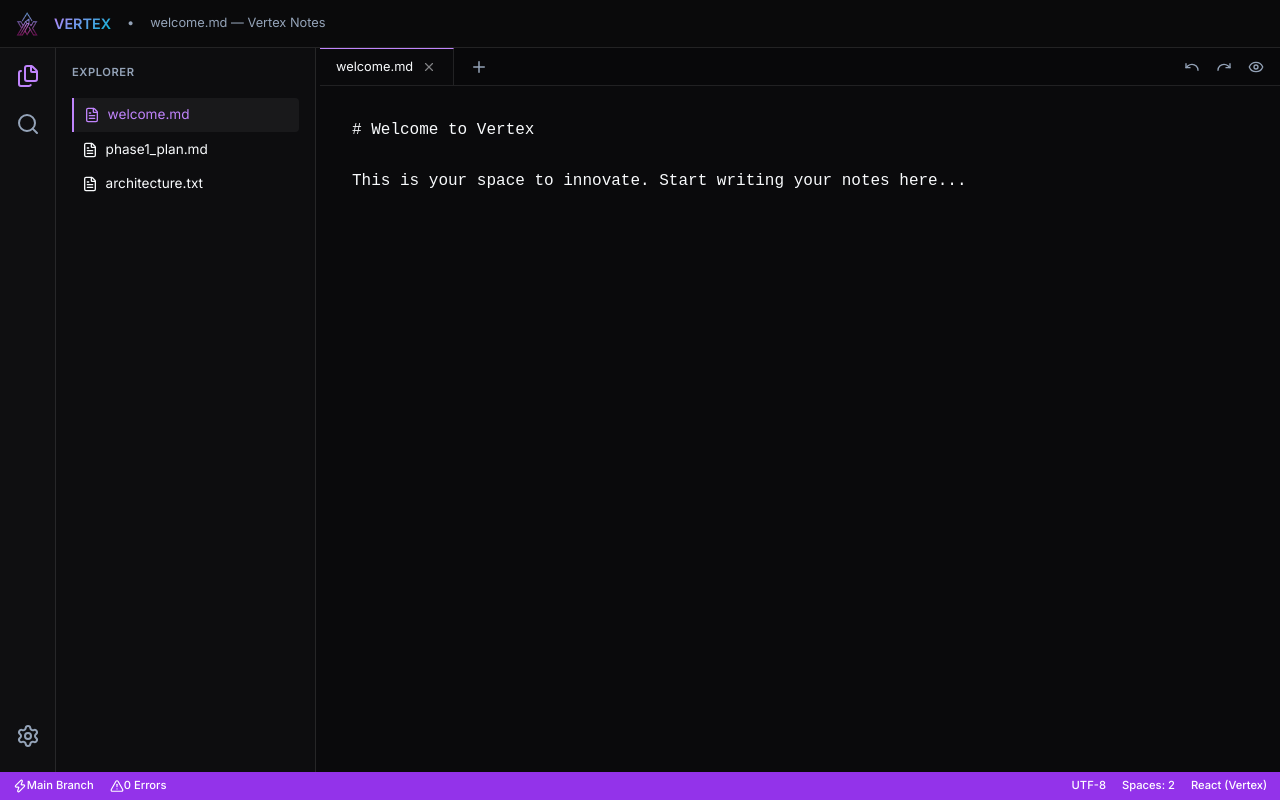
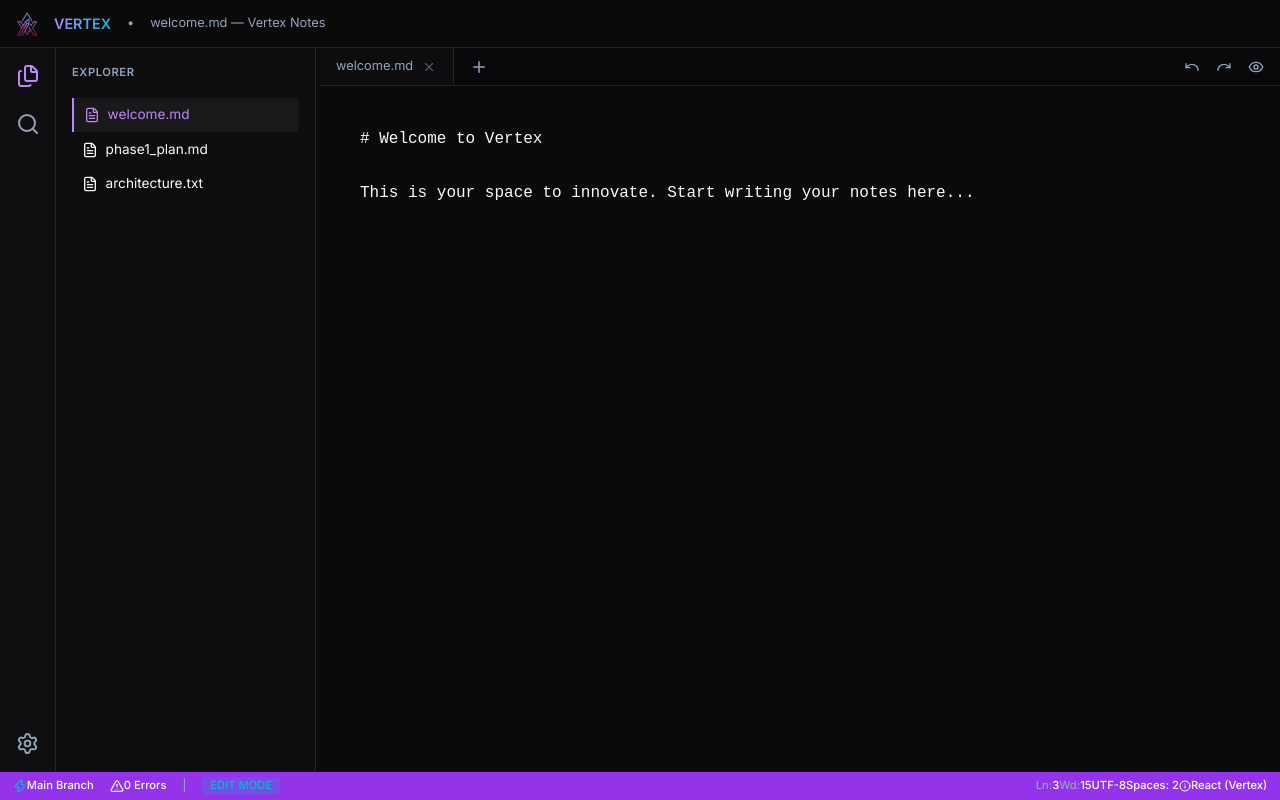
Before and after one commit to SidHarshal/Vertex, a React (Vite) app: page / in a window 1280 px wide. Both pictures are taken after a click on the button "Initialize Workspace". Built offline with nearby package versions, Linux system fonts and the light colour scheme.

Commit message:
adding edit and preview mode

```diff
--- a/package.json
+++ b/package.json
@@ -12,7 +12,9 @@
   "dependencies": {
     "lucide-react": "^1.7.0",
     "react": "^19.2.4",
-    "react-dom": "^19.2.4"
+    "react-dom": "^19.2.4",
+    "react-markdown": "^10.1.0",
+    "remark-gfm": "^4.0.1"
   },
   "devDependencies": {
     "@eslint/js": "^9.39.4",
--- a/src/App.jsx
+++ b/src/App.jsx
@@ -1,4 +1,4 @@
-import React, { useState, useEffect, useRef } from 'react';
+import React, { useState, useEffect } from 'react';
 import './index.css';
 
 // Components
@@ -12,6 +12,7 @@ import OnboardingScreen from './components/OnboardingScreen';
 function App() {
   const [isOnboarded, setIsOnboarded] = useState(false);
   const [activeFile, setActiveFile] = useState('welcome.md');
+  const [lastActiveNote, setLastActiveNote] = useState('welcome.md');
   const [content, setContent] = useState('# Welcome to Vertex\n\nThis is your space to innovate. Start writing your notes here...');
   const [notes, setNotes] = useState([
     { name: 'welcome.md', content: '# Welcome to Vertex\n\nThis is your space to innovate. Start writing your notes here...' },
@@ -19,16 +20,37 @@ function App() {
     { name: 'architecture.txt', content: 'Vertex Core Architecture\n- React Frontend\n- Vite Build System\n- Glassmorphism Design' }
   ]);
 
+  // Editor Mode State
+  const [isEditMode, setIsEditMode] = useState(true);
+
   // Sidebar Logic
   const [activeView, setActiveView] = useState('explorer');
   const [isSidebarOpen, setIsSidebarOpen] = useState(true);
   const [searchQuery, setSearchQuery] = useState('');
 
   const toggleView = (view) => {
+    if (activeFile === 'Settings') {
+      setActiveFile(lastActiveNote);
+      setActiveView(view);
+      setIsSidebarOpen(true);
+      return;
+    }
+
     if (activeView === view) {
       setIsSidebarOpen(!isSidebarOpen);
     } else {
       setActiveView(view);
+      setIsSidebarOpen(true);
+    }
+  };
+
+  const openSettings = () => {
+    if (activeFile !== 'Settings') {
+      setLastActiveNote(activeFile);
+      setActiveFile('Settings');
+      setIsSidebarOpen(false);
+    } else {
+      setActiveFile(lastActiveNote);
       setIsSidebarOpen(true);
     }
   };
@@ -71,7 +93,9 @@ function App() {
   const selectFile = (fileName) => {
     const note = notes.find(n => n.name === fileName);
     setActiveFile(fileName);
+    setLastActiveNote(fileName);
     setContent(note.content);
+    setIsEditMode(true); // Default to edit mode on file open
   };
 
   if (!isOnboarded) {
@@ -87,7 +111,12 @@ function App() {
       <Header activeFile={activeFile} />
 
       {/* Activity Bar */}
-      <ActivityBar activeView={activeView} onViewToggle={toggleView} />
+      <ActivityBar
+        activeView={activeView}
+        activeFile={activeFile}
+        onViewToggle={toggleView}
+        onSettingsClick={openSettings}
+      />
 
       {/* Sidebar / Explorer */}
       <Sidebar
@@ -109,11 +138,16 @@ function App() {
       <EditorArea
         activeFile={activeFile}
         content={content}
+        isEditMode={isEditMode}
+        onModeToggle={() => setIsEditMode(!isEditMode)}
         onContentChange={(val) => setContent(val)}
       />
 
       {/* Footer */}
-      <Footer />
+      <Footer
+        content={content}
+        isEditMode={isEditMode}
+      />
     </div>
   );
 }
--- a/src/components/ActivityBar.jsx
+++ b/src/components/ActivityBar.jsx
@@ -1,23 +1,27 @@
 import React from 'react';
 import { Files, Search, Settings } from 'lucide-react';
 
-const ActivityBar = ({ activeView, onViewToggle }) => {
+const ActivityBar = ({ activeView, activeFile, onViewToggle, onSettingsClick }) => {
   return (
     <aside className="activity-bar">
       <div
-        className={`activity-icon ${activeView === 'explorer' ? 'active' : ''}`}
+        className={`activity-icon ${activeView === 'explorer' && activeFile !== 'Settings' ? 'active' : ''}`}
         onClick={() => onViewToggle('explorer')}
       >
         <Files size={24} />
       </div>
       <div
-        className={`activity-icon ${activeView === 'search' ? 'active' : ''}`}
+        className={`activity-icon ${activeView === 'search' && activeFile !== 'Settings' ? 'active' : ''}`}
         onClick={() => onViewToggle('search')}
       >
         <Search size={24} />
       </div>
-      <div style={{ marginTop: 'auto', marginBottom: '1rem' }}>
-        <Settings className="activity-icon" size={24} />
+      <div
+        style={{ marginTop: 'auto', marginBottom: '1rem' }}
+        className={`activity-icon ${activeFile === 'Settings' ? 'active' : ''}`}
+        onClick={onSettingsClick}
+      >
+        <Settings size={23} />
       </div>
     </aside>
   );
--- a/src/components/EditorArea.jsx
+++ b/src/components/EditorArea.jsx
@@ -1,13 +1,18 @@
 import React from 'react';
-import { X, Plus, Undo, Redo, Eye } from 'lucide-react';
+import { X, Plus, Undo, Redo, Eye, Pencil } from 'lucide-react';
+import ReactMarkdown from 'react-markdown';
+import remarkGfm from 'remark-gfm';
+import Settings from './Settings';
 
-const EditorArea = ({ activeFile, content, onContentChange }) => {
+const EditorArea = ({ activeFile, content, onContentChange, isEditMode, onModeToggle }) => {
+  const isSettings = activeFile === 'Settings';
+
   return (
     <main className="main-editor">
       <div className="editor-tabs">
         <div className="flex" style={{ height: '100%', alignItems: 'center' }}>
           <div className="tabs-container">
-            <div className="tab active">
+            <div className={`tab ${isSettings ? 'active' : ''}`}>
               {activeFile}
               <div className="tab-close">
                 <X size={14} />
@@ -20,23 +25,48 @@ const EditorArea = ({ activeFile, content, onContentChange }) => {
         </div>
 
         <div className="editor-actions">
+          {!isSettings && (
+            <>
               <div className="action-btn" title="Undo">
                 <Undo size={16} />
               </div>
               <div className="action-btn" title="Redo">
                 <Redo size={16} />
               </div>
-          <div className="action-btn" title="Preview">
+            </>
+          )}
+
+          {!isSettings && (
+            <div className="action-btn" title={isEditMode ? "Preview Mode" : "Edit Mode"} onClick={onModeToggle}>
+              {isEditMode ? (
                 <Eye size={16} />
+              ) : (
+                <Pencil size={16} className="text-secondary" />
+              )}
+            </div>
+          )}
         </div>
       </div>
-      </div>
+
+      <div className="editor-view-container" style={{ flex: 1, overflowY: 'auto', display: 'flex', flexDirection: 'column' }}>
+        {isSettings ? (
+          <Settings />
+        ) : isEditMode ? (
           <textarea
             className="editor-content"
+            style={{ width: '100%', height: '100%', flex: 1 }}
             value={content}
             onChange={(e) => onContentChange(e.target.value)}
             spellCheck="false"
           />
+        ) : (
+          <div className="preview-content animate-fade-in">
+            <ReactMarkdown remarkPlugins={[remarkGfm]}>
+              {content || "No content to preview."}
+            </ReactMarkdown>
+          </div>
+        )}
+      </div>
     </main>
   );
 };
--- a/src/components/Footer.jsx
+++ b/src/components/Footer.jsx
@@ -1,23 +1,41 @@
 import React from 'react';
-import { Zap, TriangleAlert } from 'lucide-react';
+import { Zap, TriangleAlert, Info } from 'lucide-react';
 
-const Footer = () => {
+const Footer = ({ content, isEditMode }) => {
+  const lineCount = content.split('\n').length;
+  const wordCount = content.trim().split(/\s+/).filter(word => word.length > 0).length;
+
   return (
     <footer className="editor-footer">
-      <div className="flex gap-4">
+      <div className="flex gap-4 items-center">
         <div className="flex items-center gap-2">
-          <Zap size={14} />
+          <Zap size={14} className="text-secondary" />
           Main Branch
         </div>
         <div className="flex items-center gap-1">
           <TriangleAlert size={14} />
            0 Errors
         </div>
+        <span className="text-muted">|</span>
+        <div className="flex items-center gap-1">
+          {isEditMode ? (
+            <span className="badge-inline" style={{ background: 'rgba(6, 182, 212, 0.2)', color: 'var(--secondary)', padding: '0 0.5rem', borderRadius: '4px' }}>EDIT MODE</span>
+          ) : (
+            <span className="badge-inline" style={{ background: 'rgba(147, 51, 234, 0.2)', color: 'var(--primary-light)', padding: '0 0.5rem', borderRadius: '4px' }}>PREVIEW MODE</span>
+          )}
+        </div>
       </div>
-      <div className="flex gap-4">
+      <div className="flex gap-6 items-center">
+        <div className="flex gap-2">
+           <span className="text-muted">Ln:</span> {lineCount}
+           <span className="text-muted">Wd:</span> {wordCount}
+        </div>
         <div>UTF-8</div>
         <div>Spaces: 2</div>
-        <div>React (Vertex)</div>
+        <div className="flex items-center gap-2">
+           <Info size={12} />
+           React (Vertex)
+        </div>
       </div>
     </footer>
   );
--- /dev/null
+++ b/src/components/Settings.jsx
@@ -0,0 +1,66 @@
+import React from 'react';
+import { User, Palette, Shield, Info } from 'lucide-react';
+
+const Settings = () => {
+  return (
+    <div className="editor-content animate-fade-in" style={{ padding: '3rem', maxWidth: '800px', margin: '0 auto' }}>
+      <h2 className="text-2xl mb-8 gradient-text">Vertex Settings</h2>
+
+      {/* Account Section */}
+      <section className="mb-10">
+        <div className="flex items-center gap-3 mb-6" style={{ borderBottom: '1px solid var(--glass-border)', paddingBottom: '0.8rem' }}>
+          <User size={20} className="text-primary-light" />
+          <h3 className="text-xl">Account Configuration</h3>
+        </div>
+        <div className="glass p-6 flex flex-column gap-4">
+          <div className="flex justify-between items-center">
+            <div>
+              <div className="font-semibold">Professional Profile</div>
+              <div className="text-muted text-sm">Managing core account identities and sync.</div>
+            </div>
+            <button className="btn-glass" style={{ padding: '0.4rem 1rem', fontSize: '0.8rem' }}>Edit Profile</button>
+          </div>
+          <div className="flex justify-between items-center">
+            <div>
+              <div className="font-semibold">Security Level</div>
+              <div className="text-muted text-sm">Enterprise-grade MFA is active.</div>
+            </div>
+            <Shield size={18} className="text-secondary" />
+          </div>
+        </div>
+      </section>
+
+      {/* Theme Section */}
+      <section className="mb-10">
+        <div className="flex items-center gap-3 mb-6" style={{ borderBottom: '1px solid var(--glass-border)', paddingBottom: '0.8rem' }}>
+          <Palette size={20} className="text-primary-light" />
+          <h3 className="text-xl">Visual Preferences</h3>
+        </div>
+        <div className="grid gap-4">
+          <div className="glass p-4 text-center glass-hover cursor-pointer border-primary-light" style={{ borderColor: 'var(--primary-light)' }}>
+            <div className="font-bold mb-1">Vertex Dark (Default)</div>
+            <div className="text-xs text-muted">Deep violet & cyan mesh</div>
+          </div>
+          <div className="glass p-4 text-center glass-hover cursor-pointer">
+            <div className="font-bold mb-1">Cyberpunk</div>
+            <div className="text-xs text-muted">Neon yellow & hot pink</div>
+          </div>
+          <div className="glass p-4 text-center glass-hover cursor-pointer">
+            <div className="font-bold mb-1">Minimalist</div>
+            <div className="text-xs text-muted">Muted greys & soft whites</div>
+          </div>
+        </div>
+      </section>
+
+      {/* Info Section */}
+      <section style={{ opacity: 0.5, marginTop: '4rem' }}>
+        <div className="flex items-center gap-2 text-sm justify-center">
+          <Info size={14} />
+          Vertex V1.0.0 &bull; Built with Agentic Power
+        </div>
+      </section>
+    </div>
+  );
+};
+
+export default Settings;
--- a/src/index.css
+++ b/src/index.css
@@ -445,15 +445,69 @@ h1, h2, h3 {
 
 .editor-content {
   flex: 1;
-  padding: 2rem;
+  padding: 2.5rem;
   font-family: var(--font-mono);
   font-size: 1rem;
   color: var(--text-main);
-  line-height: 1.6;
+  line-height: 1.7;
   outline: none;
   background: transparent;
   border: none;
   resize: none;
+  scroll-padding-top: 1rem;
+}
+
+.preview-content {
+  flex: 1;
+  padding: 2.5rem 4rem;
+  overflow-y: auto;
+  color: var(--text-main);
+  line-height: 1.8;
+  font-family: var(--font-sans);
+}
+
+.preview-content h1,
+.preview-content h2,
+.preview-content h3 {
+  margin-top: 2rem;
+  margin-bottom: 1rem;
+  border-bottom: 1px solid var(--glass-border);
+  padding-bottom: 0.5rem;
+}
+
+.preview-content p {
+  margin-bottom: 1.5rem;
+}
+
+.preview-content ul,
+.preview-content ol {
+  margin-left: 2rem;
+  margin-bottom: 1.5rem;
+}
+
+.preview-content code {
+  background: rgba(255, 255, 255, 0.08);
+  padding: 0.2rem 0.4rem;
+  border-radius: 4px;
+  font-family: var(--font-mono);
+  font-size: 0.9em;
+}
+
+.preview-content pre {
+  background: rgba(0, 0, 0, 0.3);
+  padding: 1.5rem;
+  border-radius: 8px;
+  margin-bottom: 1.5rem;
+  overflow-x: auto;
+  border: 1px solid var(--glass-border);
+}
+
+.preview-content blockquote {
+  border-left: 4px solid var(--primary-light);
+  padding-left: 1.5rem;
+  font-style: italic;
+  color: var(--text-muted);
+  margin: 2rem 0;
 }
 
 .editor-footer {
```
Also changed, not shown: 1 other file (tests, documents, lock files or other folders). Lines whose indentation alone changed are shown as unchanged.
